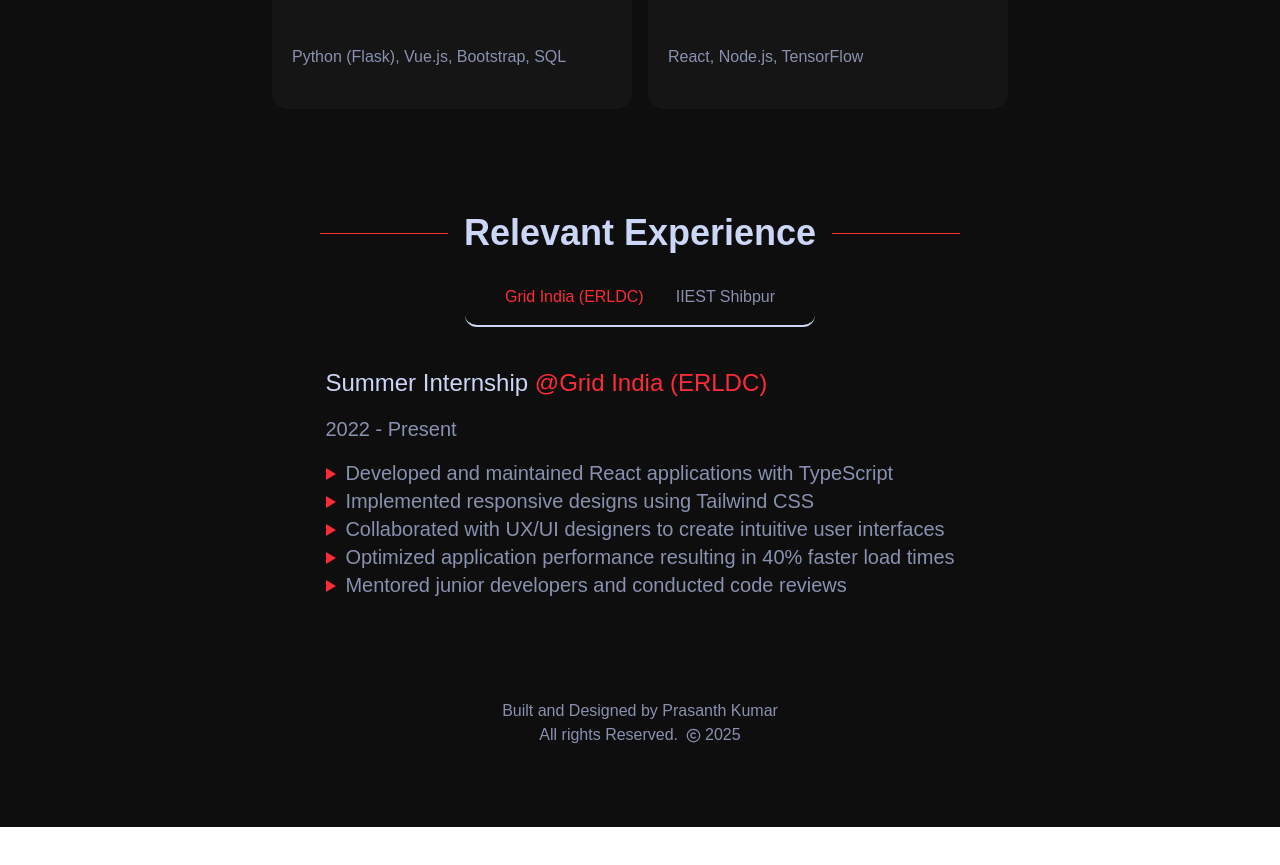
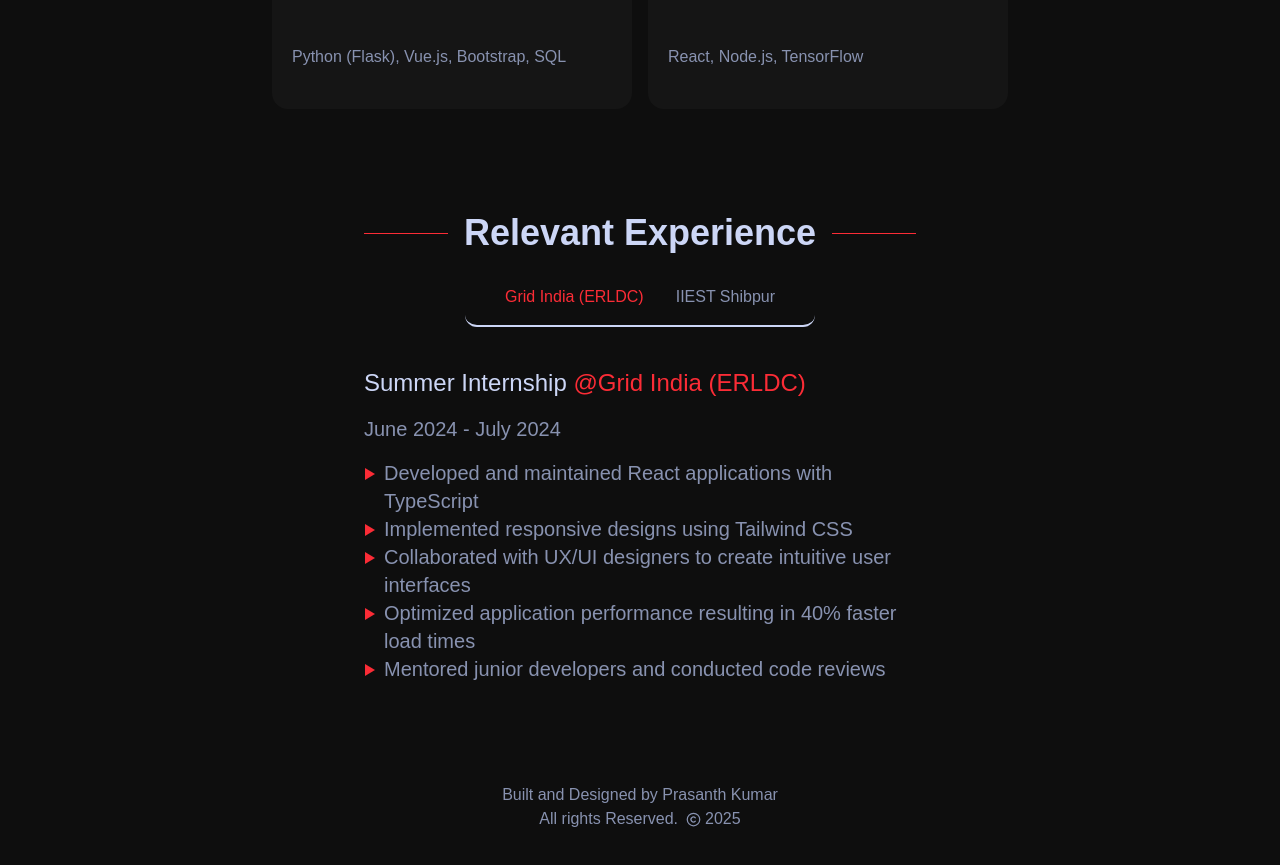
Before and after one commit to prasanthkumarch26/prasanthkumar, a Next.js app: page / in a window 1280 px wide. Shown: the part 3103-3968 px from the top of the page. Before the commit the page ends 3930 px from the top, so only its background shows below. Built offline with nearby package versions, Linux system fonts and the light colour scheme; a web font is replaced by a local one.

Commit message:
Experience Update

```diff
--- a/app/globals.css
+++ b/app/globals.css
@@ -110,3 +110,15 @@
     opacity: 1;
   }
 }
+
+
+.exp-container {
+  max-width: 600px;
+  margin: 0 auto;
+}
+
+@media (min-width: 1200px) {
+  .exp-container {
+    max-width: 600px;
+  }
+}
--- a/components/RelExperience.tsx
+++ b/components/RelExperience.tsx
@@ -7,7 +7,7 @@
     id: 1,
     company: "Grid India (ERLDC)",
     position: "Summer Internship",
-    duration: "2022 - Present",
+    duration: "June 2024 - July 2024",
     responsibilities: [
       "Developed and maintained React applications with TypeScript",
       "Implemented responsive designs using Tailwind CSS",
@@ -20,13 +20,14 @@
     id: 2,
     company: "IIEST Shibpur",
     position: "Arduino Based Projects",
-    duration: "2020 - 2022",
+    duration: "2022 - 2023",
     responsibilities: [
-      "Built responsive websites using HTML, CSS, and JavaScript",
-      "Integrated third-party APIs and payment gateways",
-      "Worked closely with designers to implement mockups",
-      "Performed cross-browser testing and debugging",
-      "Participated in agile development processes",
+      "Object Detection: Developed accurate object detection system using IR sensor with Arduino",
+      "Power Factor Correction: Designed and implemented capacitor bank-based solution for automatic power factor correction.",
+      "Team Leadership: Led team of 6 to multiple project completions, fostering collaboration and problem-solving skills.",
+      "Mentorship: Guided team members to ensure timely completion and high-quality outcomes.",
+      "Technical Expertise: Built innovative hardware-software solutions.",
+      "Academic Excellence: Achieved A+ grade in both semesters for Arduino-based projects.",
     ],
   },
 ];
@@ -36,7 +37,7 @@
   const selectedExperience = experiences.find((exp) => exp.id === selectedId);
 
   return (
-    <div className="text-[#8892b0]" id="exp">
+    <div className="text-[#8892b0] exp-container" id="exp">
       <div className="flex flex-col items-center justify-center mx-auto px-4 sm:px-6">
         <div className="flex items-center pt-16 sm:pt-20 w-full max-w-screen-sm">
           <div className="flex-grow border-t border-red-500" />
```
